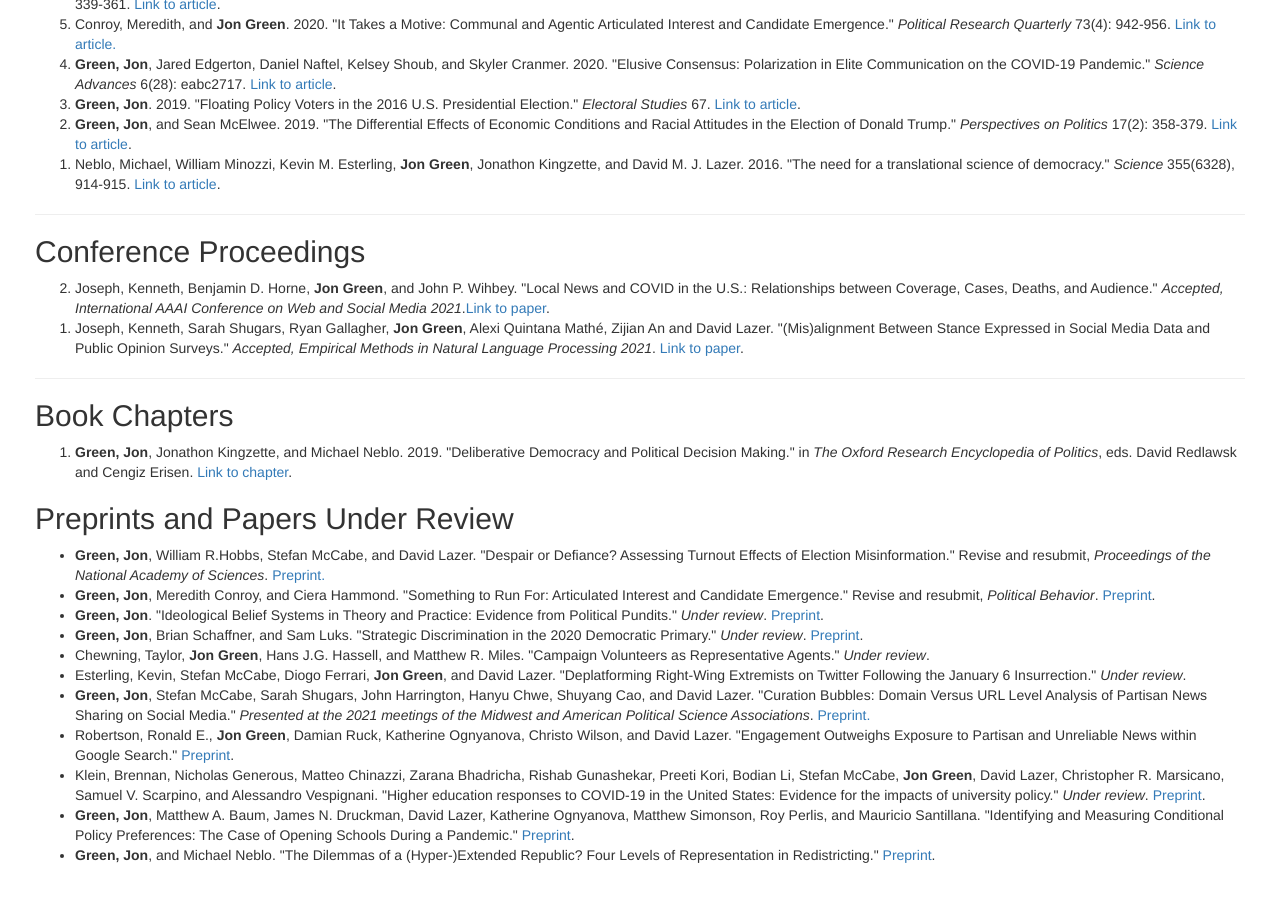
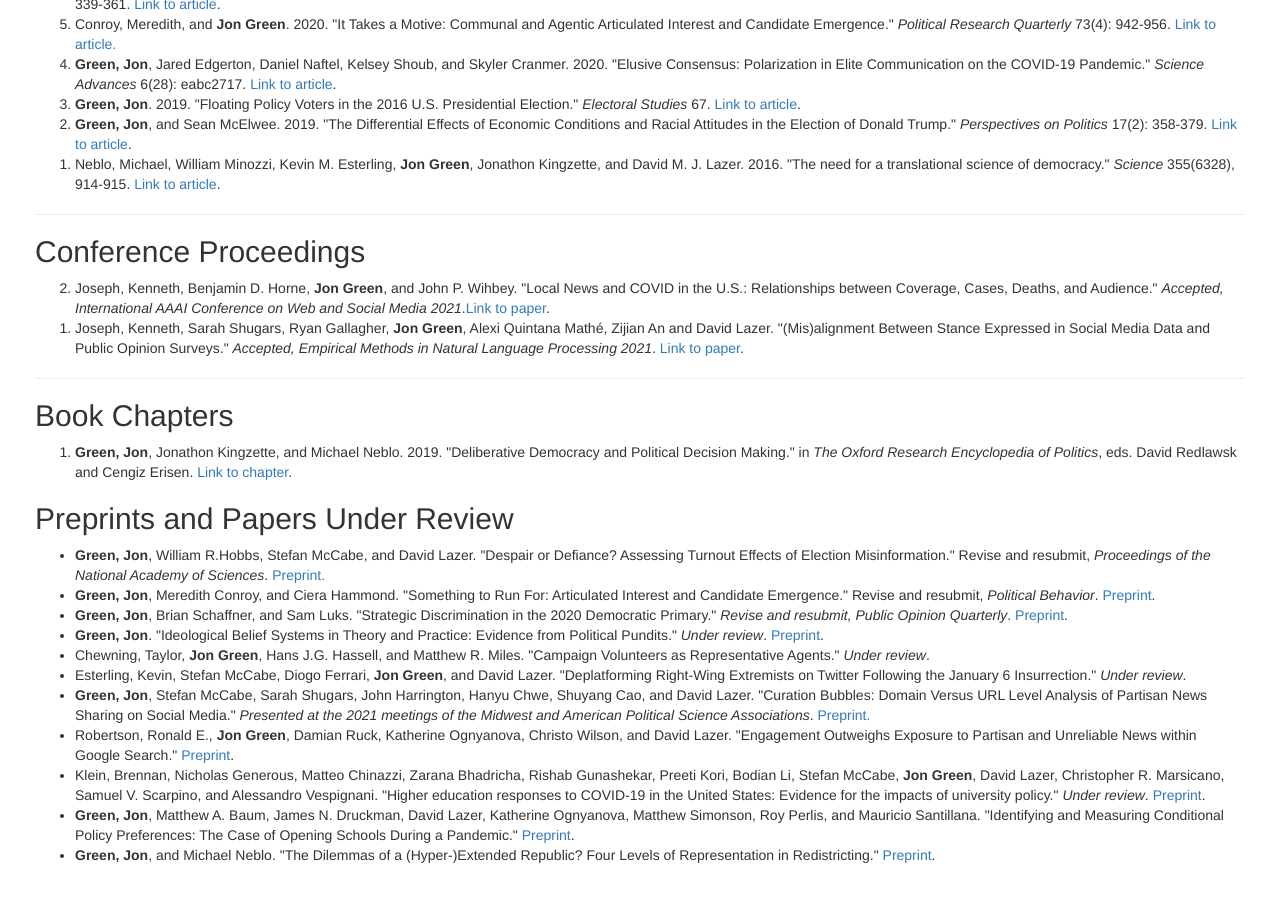
Before and after one commit to jgreen4919/jgreen4919.github.io, a Jekyll site: the page index.html, which Jekyll copies as it is, in a window 1280 px wide and 900 px high, scrolled down 791 px. Built offline with Jekyll 4.4.1, drawn with Linux system fonts in a browser that asks for light colours.

Commit message:
poq
update

```diff
--- a/index.html
+++ b/index.html
@@ -57,8 +57,8 @@
     <ul>
     <li> <strong>Green, Jon</strong>, William R.Hobbs, Stefan McCabe, and David Lazer. "Despair or Defiance? Assessing Turnout Effects of Election Misinformation." Revise and resubmit, <i>Proceedings of the National Academy of Sciences</i>. <a href="https://osf.io/f34ac/"> Preprint.</a></li>
     <li> <strong>Green, Jon</strong>, Meredith Conroy, and Ciera Hammond. "Something to Run For: Articulated Interest and Candidate Emergence." Revise and resubmit, <i>Political Behavior</i>. <a href="https://osf.io/5cdp7/">Preprint</a>.</li>
+    <li> <strong>Green, Jon</strong>, Brian Schaffner, and Sam Luks. "Strategic Discrimination in the 2020 Democratic Primary." <i>Revise and resubmit, Public Opinion Quarterly</i>. <a href="https://osf.io/25kew/">Preprint</a>.</li>
     <li> <strong>Green, Jon</strong>. "Ideological Belief Systems in Theory and Practice: Evidence from Political Pundits." <i>Under review</i>. <a href="https://osf.io/2cjse/">Preprint</a>.</li>
-      <li> <strong>Green, Jon</strong>, Brian Schaffner, and Sam Luks. "Strategic Discrimination in the 2020 Democratic Primary." <i>Under review</i>. <a href="https://osf.io/25kew/">Preprint</a>.</li>
      <li>Chewning, Taylor, <strong>Jon Green</strong>, Hans J.G. Hassell, and Matthew R. Miles. "Campaign Volunteers as Representative Agents." <i>Under review</i>.
       <li> Esterling, Kevin, Stefan McCabe, Diogo Ferrari, <strong>Jon Green</strong>, and David Lazer. "Deplatforming Right-Wing Extremists on Twitter Following the January 6 Insurrection." <i>Under review</i>.</li>
       <li> <strong>Green, Jon</strong>, Stefan McCabe, Sarah Shugars, John Harrington, Hanyu Chwe, Shuyang Cao, and David Lazer. "Curation Bubbles: Domain Versus URL Level Analysis of Partisan News Sharing on Social Media." <i>Presented at the 2021 meetings of the Midwest and American Political Science Associations</i>. <a href="https://osf.io/vbwer/"> Preprint.</a></li>
```
Also changed, not shown: 4 other files.
